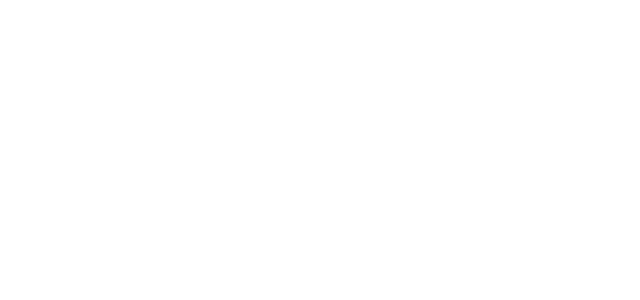
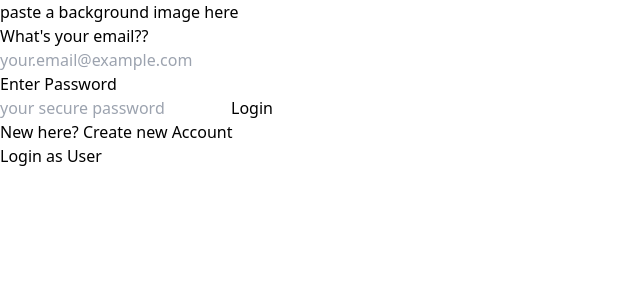
Before and after one commit to shome98/Ride-a-cab-v1, a React (Vite) app in the folder Ride-a-cab-web/: page /captain-login in a window 1280 px wide. Before the commit this address had no page. Shown: the top 300 px of the page, without its empty margins (0-640 px from the left). Built offline with nearby package versions, Linux system fonts and the light colour scheme.

Commit message:
captain login route add

```diff
--- a/Ride-a-cab-web/src/App.tsx
+++ b/Ride-a-cab-web/src/App.tsx
@@ -2,6 +2,7 @@ import { Route, Routes } from "react-router-dom"
 import Home from "./pages/Home"
 import UserSignUp from "./auth/UserSignup"
 import UserLogin from "./auth/UserLogin"
+import CaptainLogin from "./auth/CaptainLogin"
 
 function App() {
 
@@ -12,6 +13,7 @@ function App() {
         <Route path="/" element={<Home/>}/>
         <Route path="/sign-up" element={<UserSignUp/>}/>
         <Route path="/user-login" element={<UserLogin/>}/>
+        <Route path="/captain-login" element={<CaptainLogin/>}/>
       </Routes>
     </div>
     </>
```
